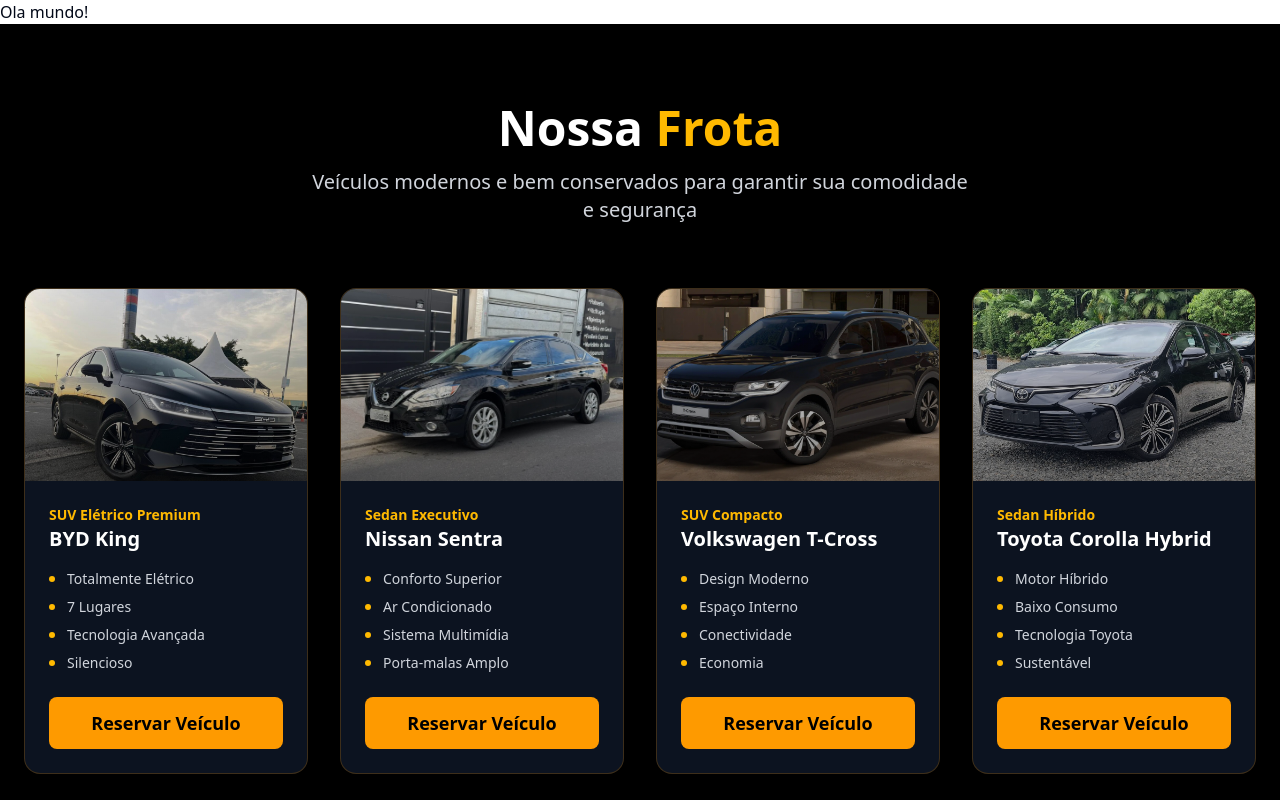
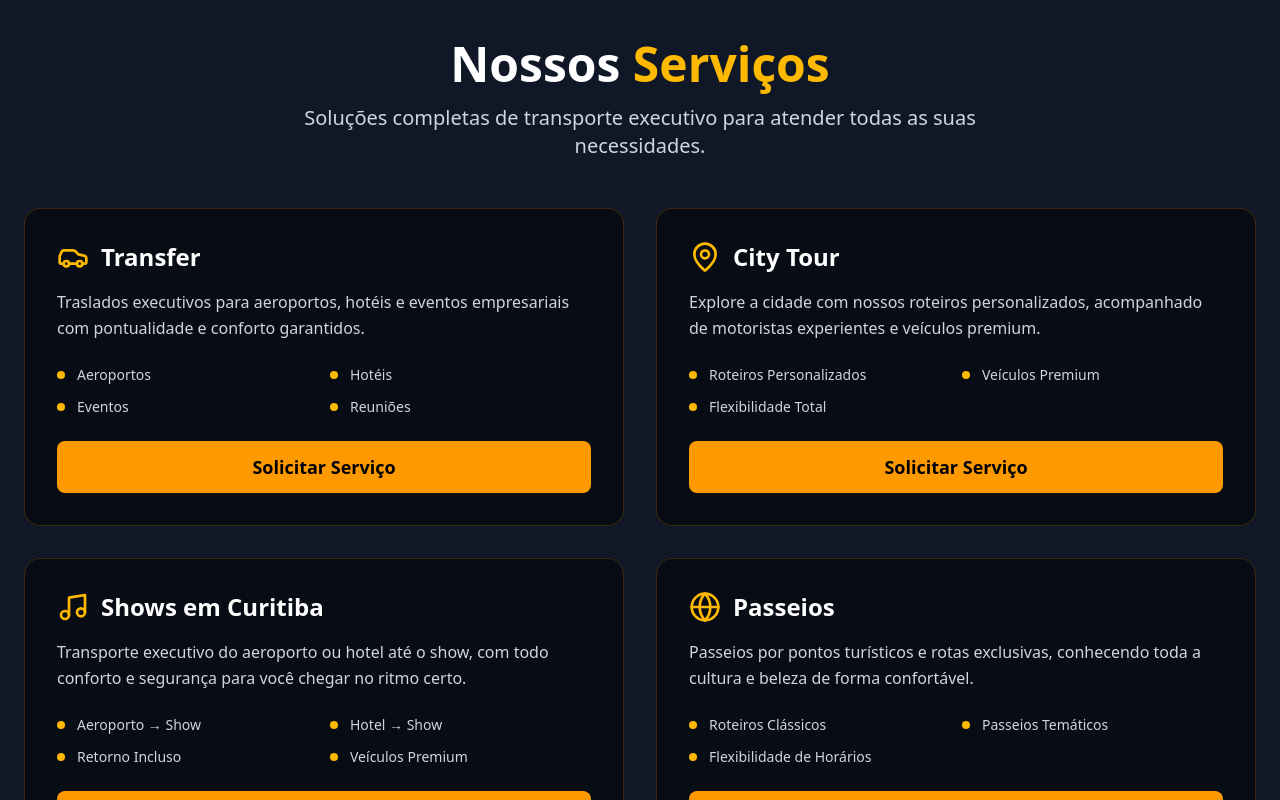
Before and after one commit to PatrickSimoes/ajw-executive, a Vue app: page / in a window 1280 px wide. Shown: the top 800 px of the page. Built offline with nearby package versions, Linux system fonts and the light colour scheme.

Commit message:
feat: implements services section

```diff
--- a/package.json
+++ b/package.json
@@ -15,6 +15,7 @@
   },
   "dependencies": {
     "@tailwindcss/vite": "^4.1.10",
+    "lucide-vue-next": "^0.522.0",
     "pinia": "^3.0.1",
     "tailwindcss": "^4.1.10",
     "vue": "^3.5.13",
--- a/src/App.vue
+++ b/src/App.vue
@@ -4,7 +4,6 @@
 
 <template>
   <header>
-    <h1>Ola mundo!</h1>
   </header>
 
   <RouterView />
--- a/src/components/FleetSection.vue
+++ b/src/components/FleetSection.vue
@@ -20,8 +20,7 @@
           </div>
 
           <div class="p-6 flex-1 flex flex-col">
-            <span class="text-amber-400 text-sm font-semibold">{{ vehicle.category }}</span>
-            <h3 class="text-xl font-bold text-white mb-4">{{ vehicle.name }}</h3>
+            <h3 class="text-xl font-bold text-amber-400  font-semiboldmb-4">{{ vehicle.name }}</h3>
 
             <div class="space-y-2 mb-6 flex-1">
               <div v-for="(feature, idx) in vehicle.features" :key="idx" class="flex items-center">
@@ -44,41 +43,51 @@
 
 <script lang="ts" setup>
 import bydKing1 from '@/assets/fleet/byd-king/byd-king-1.jpeg'
-import corolla from '@/assets/fleet/corolla-hybrido-altis/corolla-hybrido.jpeg'
 import sentra from '@/assets/fleet/sentra/sentra-1.jpeg'
 import tcross from '@/assets/fleet/t-cros/Tcross-1.jpeg'
-
-interface Vehicle {
-  name: string
-  category: string
-  image: string
-  features: string[]
-}
+import corolla from '@/assets/fleet/corolla-hybrido-altis/corolla-hybrido.jpeg'
+import type { Vehicle } from './interfaces/fleet.interface'
 
 const vehicles: Vehicle[] = [
   {
     name: 'BYD King',
-    category: 'SUV Elétrico Premium',
     image: bydKing1,
-    features: ['Totalmente Elétrico', '7 Lugares', 'Tecnologia Avançada', 'Silencioso']
+    features: [
+      'Interior silencioso que promove relaxamento',
+      'Espaço amplo com conforto garantido',
+      'Acabamento premium que envolve todos a bordo',
+      'Conectividade avançada para manter você produtivo'
+    ]
   },
   {
     name: 'Nissan Sentra',
-    category: 'Sedan Executivo',
     image: sentra,
-    features: ['Conforto Superior', 'Ar Condicionado', 'Sistema Multimídia', 'Porta-malas Amplo']
+    features: [
+      'Assentos ergonômicos que evitam cansaço',
+      'Climatização dual-zone para conforto individual',
+      'Sistema de som envolvente para seu entretenimento',
+      'Ambiente sofisticado que inspira foco e bem-estar'
+    ]
   },
   {
     name: 'Volkswagen T-Cross',
-    category: 'SUV Compacto',
     image: tcross,
-    features: ['Design Moderno', 'Espaço Interno', 'Conectividade', 'Economia']
+    features: [
+      'Cabine acolhedora que garante conforto urbano',
+      'Iluminação ambiente personalizável para qualquer clima',
+      'Espaço de bagagem otimizado para seus pertences',
+      'Conectividade intuitiva para sua comodidade'
+    ]
   },
   {
     name: 'Toyota Corolla Hybrid',
-    category: 'Sedan Híbrido',
     image: corolla,
-    features: ['Motor Híbrido', 'Baixo Consumo', 'Tecnologia Toyota', 'Sustentável']
+    features: [
+      'Viagens suaves e silenciosas para total relaxamento',
+      'Menos paradas, mais tempo de conforto contínuo',
+      'Cabine climatizada para temperatura perfeita',
+      'Acabamento refinado que impressiona seus convidados'
+    ]
   }
 ]
 
--- /dev/null
+++ b/src/components/ServicesSection.vue
@@ -0,0 +1,83 @@
+<template>
+  <section id="services" class="py-10 bg-gray-900 min-h-screen flex flex-col justify-between">
+    <div class="container mx-auto px-6">
+      <div class="text-center mb-12">
+        <h2 class="text-4xl md:text-5xl font-bold text-white mb-4">
+          Nossos <span class="text-amber-400">Serviços</span>
+        </h2>
+        <p class="text-xl text-gray-300 max-w-2xl mx-auto">
+          Soluções completas de transporte executivo para atender todas as suas necessidades.
+        </p>
+      </div>
+
+      <div class="grid grid-cols-1 md:grid-cols-2 lg:grid-cols-2 gap-8 mb-12">
+        <div v-for="(service, idx) in services" :key="idx"
+          class="bg-black/50 backdrop-blur-sm border border-amber-500/20 rounded-2xl p-8 hover:border-amber-500/50 transition-all transform hover:scale-105 flex flex-col">
+          <div class="flex items-center mb-4">
+            <component :is="service.icon" class="w-8 h-8 text-amber-400 flex-shrink-0" />
+            <h3 class="text-2xl font-bold text-white ml-3">
+              {{ service.title }}
+            </h3>
+          </div>
+
+          <p class="text-gray-300 mb-6 leading-relaxed">
+            {{ service.description }}
+          </p>
+
+          <div class="grid grid-cols-1 sm:grid-cols-2 gap-3 flex-1">
+            <div v-for="(feat, i) in service.features" :key="i" class="flex items-center">
+              <div class="w-2 h-2 bg-amber-400 rounded-full mr-3"></div>
+              <span class="text-gray-300 text-sm">{{ feat }}</span>
+            </div>
+          </div>
+
+          <!-- CTA dentro do card -->
+          <a href="#contact"
+            class="mt-6 inline-block bg-amber-500 text-black text-center w-full py-3 rounded-lg font-bold text-lg hover:bg-amber-400 transition-all transform hover:scale-105">
+            Solicitar Serviço
+          </a>
+        </div>
+      </div>
+    </div>
+  </section>
+</template>
+
+<script lang="ts" setup>
+import { Car, MapPin, Music, Globe } from 'lucide-vue-next'
+import type { Service } from './interfaces/services.interface';
+
+const services: Service[] = [
+  {
+    icon: Car,
+    title: 'Transfer',
+    description:
+      'Traslados executivos para aeroportos, hotéis e eventos empresariais com pontualidade e conforto garantidos.',
+    features: ['Aeroportos', 'Hotéis', 'Eventos', 'Reuniões'],
+  },
+  {
+    icon: MapPin,
+    title: 'City Tour',
+    description:
+      'Explore a cidade com nossos roteiros personalizados, acompanhado de motoristas experientes e veículos premium.',
+    features: [
+      'Roteiros Personalizados',
+      'Veículos Premium',
+      'Flexibilidade Total',
+    ],
+  },
+  {
+    icon: Music,
+    title: 'Shows em Curitiba',
+    description:
+      'Transporte executivo do aeroporto ou hotel até o show, com todo conforto e segurança para você chegar no ritmo certo.',
+    features: ['Aeroporto → Show', 'Hotel → Show', 'Retorno Incluso', 'Veículos Premium'],
+  },
+  {
+    icon: Globe,
+    title: 'Passeios',
+    description:
+      'Passeios por pontos turísticos e rotas exclusivas, conhecendo toda a cultura e beleza de forma confortável.',
+    features: ['Roteiros Clássicos', 'Passeios Temáticos', 'Flexibilidade de Horários'],
+  },
+]
+</script>
--- /dev/null
+++ b/src/components/interfaces/fleet.interface.ts
@@ -0,0 +1,5 @@
+export interface Vehicle {
+  name: string
+  image: string
+  features: string[]
+}
--- /dev/null
+++ b/src/components/interfaces/services.interface.ts
@@ -0,0 +1,6 @@
+export interface Service {
+  icon: object
+  title: string
+  description: string
+  features: string[]
+}
--- a/src/router/index.ts
+++ b/src/router/index.ts
@@ -1,14 +1,24 @@
 import { createRouter, createWebHistory } from 'vue-router'
+import LandingPage from '@/views/LandingPage.vue'
 
 const router = createRouter({
   history: createWebHistory(import.meta.env.BASE_URL),
   routes: [
     {
       path: '/',
-      name: 'fleet',
-      component: () => import('../components/FleetSection.vue'),
+      name: 'home',
+      component: LandingPage,
     },
   ],
+  scrollBehavior(to) {
+    if (to.hash) {
+      return {
+        el: to.hash,
+        behavior: 'smooth',
+      }
+    }
+    return { top: 0 }
+  },
 })
 
 export default router
--- /dev/null
+++ b/src/views/LandingPage.vue
@@ -0,0 +1,20 @@
+<template>
+  <main>
+    <!-- <HeroSection /> -->
+    <ServicesSection />
+    <FleetSection />
+    <!-- <CtaSection />
+    <FooterSection /> -->
+  </main>
+</template>
+
+<script setup lang="ts">
+// importe TODOS os seus componentes de seção aqui
+// import HeroSection from '@/components/HeroSection.vue'
+import ServicesSection from '@/components/ServicesSection.vue'
+import FleetSection from '@/components/FleetSection.vue'
+// import CtaSection from '@/components/CtaSection.vue'
+// import FooterSection from '@/components/FooterSection.vue'
+</script>
+
+<style scoped></style>
```
Also changed, not shown: 1 other file (tests, documents, lock files or other folders).
